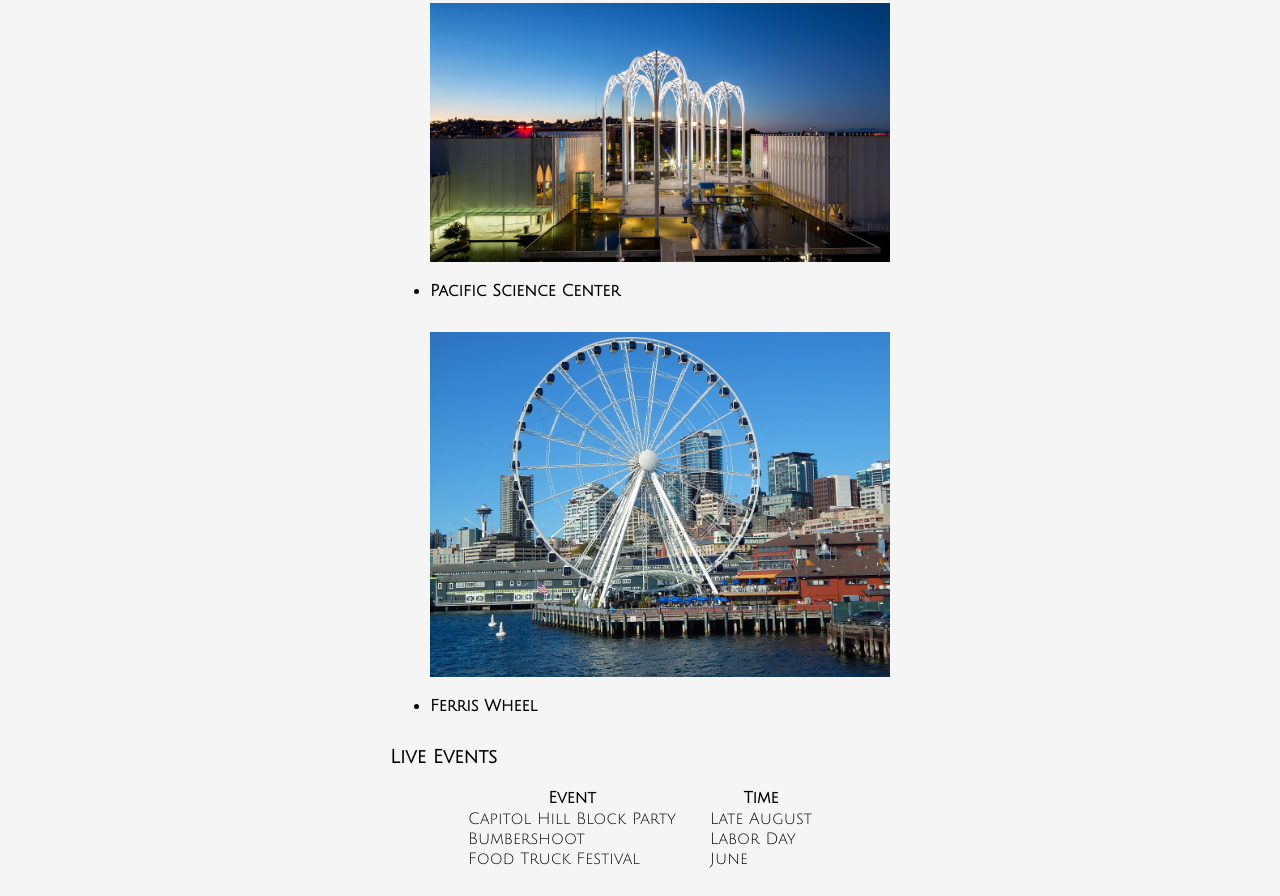
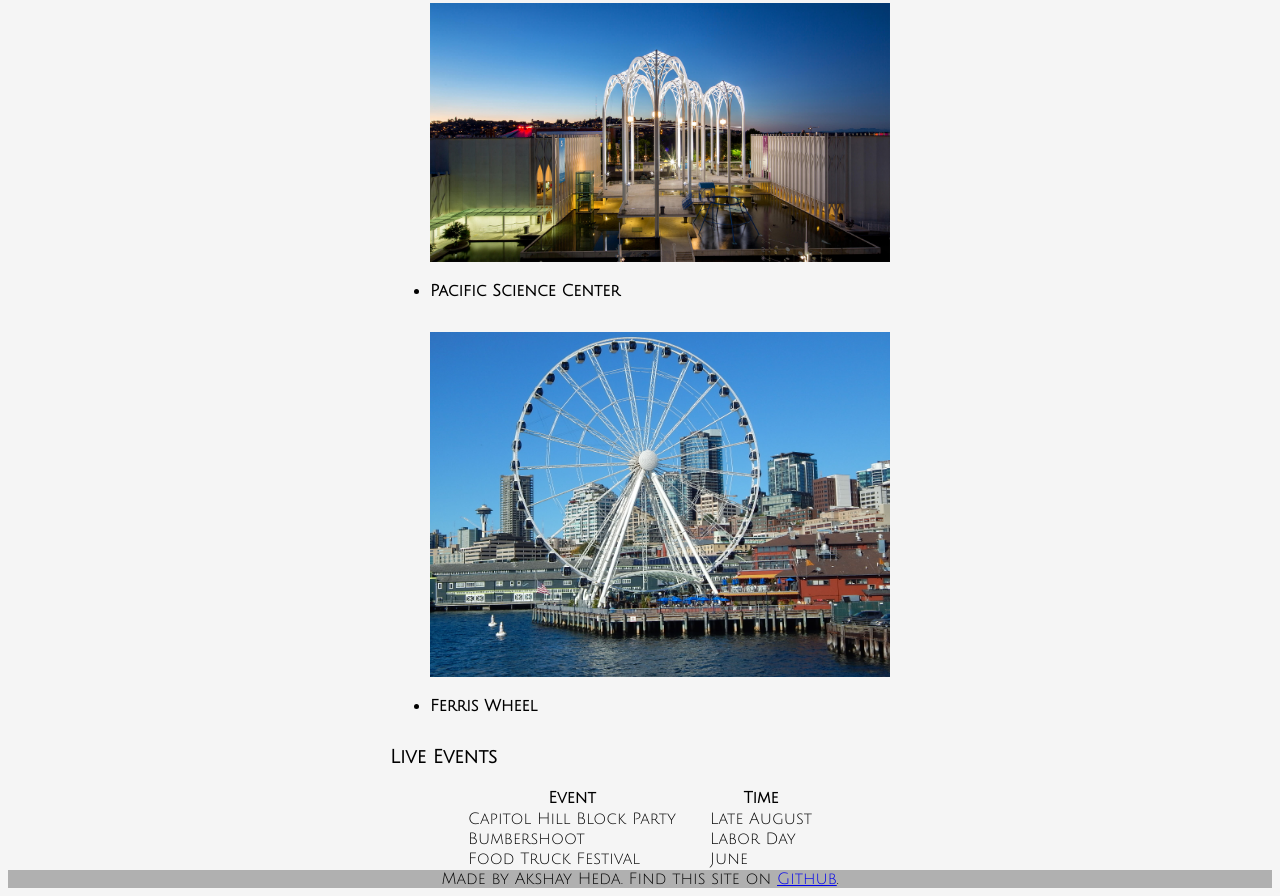
Before and after one commit to akshayheda/cs291a-project0, a plain HTML site: page index.html in a window 1280 px wide. Shown: the part 845-1741 px from the top of the page. Drawn offline with Linux system fonts and the light colour scheme.

Commit message:
added link to github

```diff
--- a/css/default.css
+++ b/css/default.css
@@ -30,3 +30,10 @@ li {
     margin-bottom: 2em;
     margin-top: 1em;
 }
+
+footer {
+    margin: 0;
+    text-align: center;
+    justify-content: center;
+    background-color: #B0B0B0;
+}
--- a/index.html
+++ b/index.html
@@ -58,5 +58,8 @@
                 </tr>
             </table>
         </div>
+        <footer>
+            Made by Akshay Heda. Find this site on <a href="https://github.com/akshayheda/cs291a-project0">Github</a>.
+        </footer>
     </body>
 </html>
```
